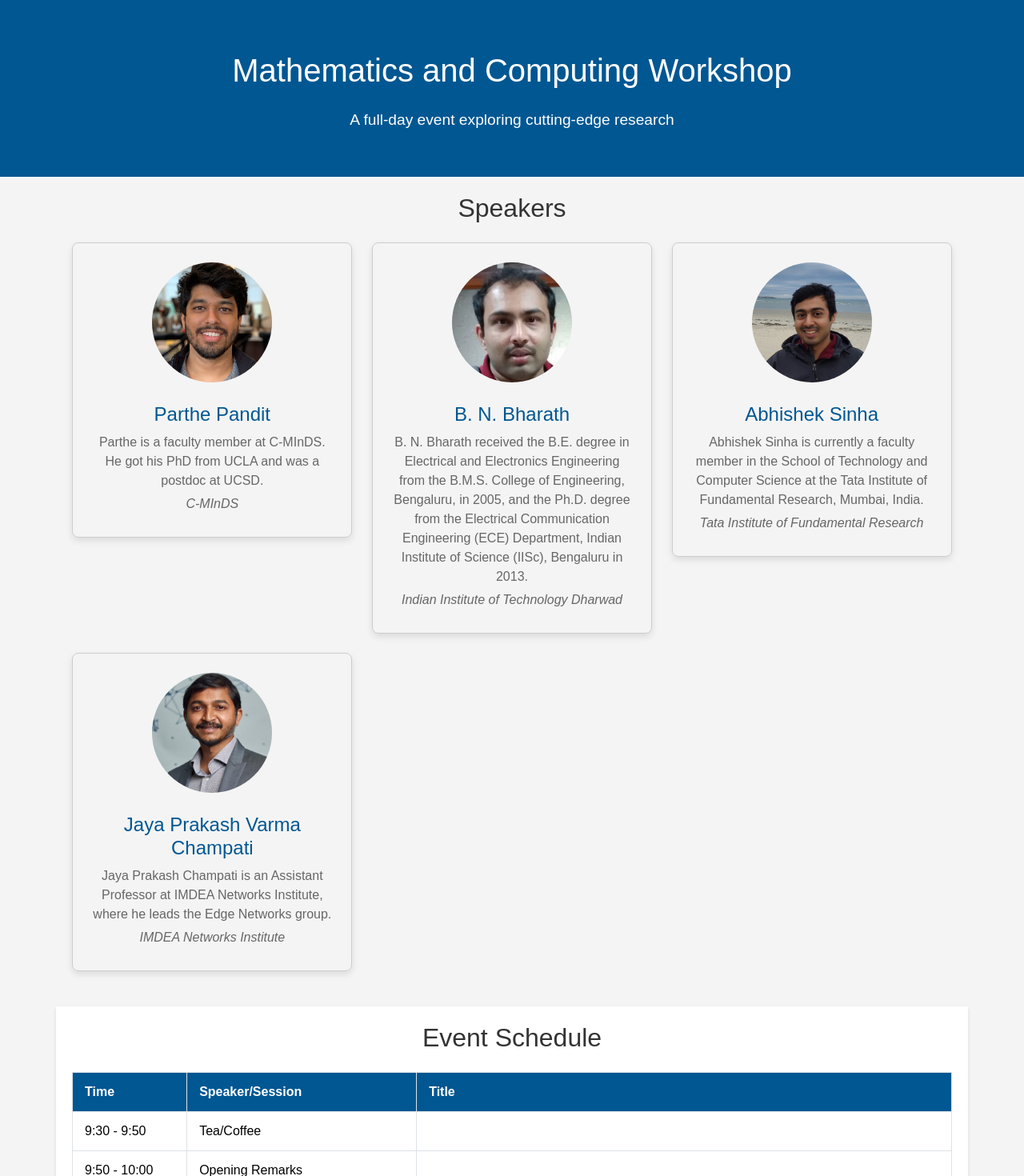
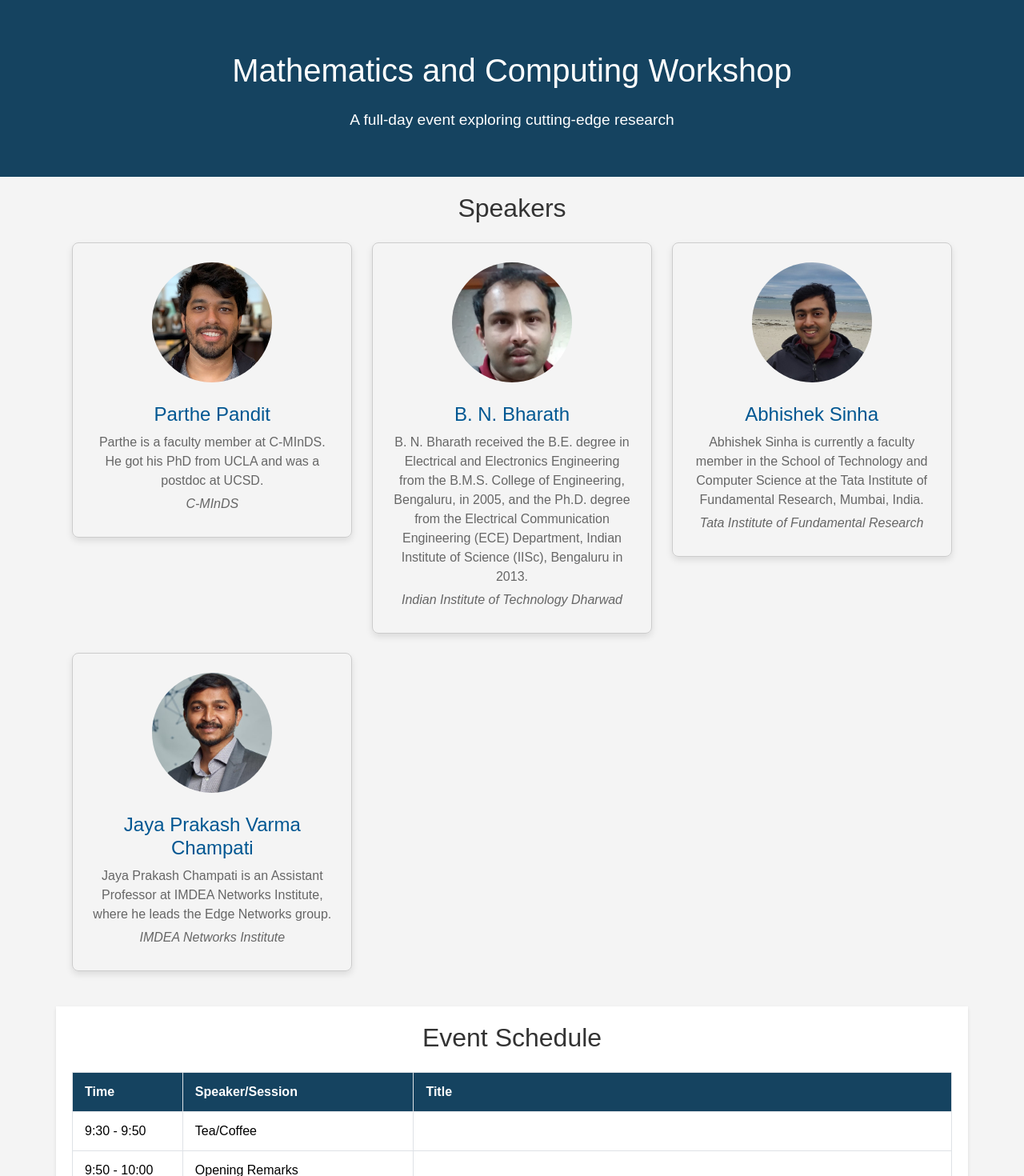
Before and after one commit to Umesh3833/WorkshopDemo, a React (Create React App) app: page / in a window 1280 px wide. Shown: the top 1470 px of the page at 80% size. Built offline with nearby package versions, Linux system fonts and the light colour scheme.

Commit message:
drop down Bug rectified

```diff
--- a/src/App.css
+++ b/src/App.css
@@ -14,9 +14,10 @@ html {
 
 /* Header Section */
 .header-section {
-  background-color: #005792;
+  background-color: #154360;
   color: white;
   padding: 40px 0;
+  text-align: center;
 }
 
 .header-section h1 {
@@ -80,13 +81,17 @@ html {
 
 /* Footer */
 footer {
-  background-color: #005792;
+  background-color: #154360;
   color: white;
   padding: 20px;
   text-align: center;
 }
 
 @media (max-width: 768px) {
+  .header-section {
+    padding: 40px 10px;
+    text-align: center;
+  }
   .header-section h1 {
     font-size: 2rem; /* Smaller font size for smaller screens */
   }
@@ -121,8 +126,14 @@ footer {
   border: 1px solid #dee2e6;
 }
 
+.table th, .table td:first-child {
+  padding: 12px 15px;
+  max-width: 120px;
+  border: 1px solid #dee2e6;
+}
+
 .table thead th {
-  background-color: #005792;
+  background-color: #154360;
   color: white;
 }
 
@@ -140,7 +151,7 @@ footer {
 }
 
 .dropdown-indicator.open {
-  transform: rotate(180deg); /* Flips the arrow when the abstract is expanded */
+  transform: rotate(90deg); /* Flips the arrow when the abstract is expanded */
 }
 
 .abstract-details td {
```
